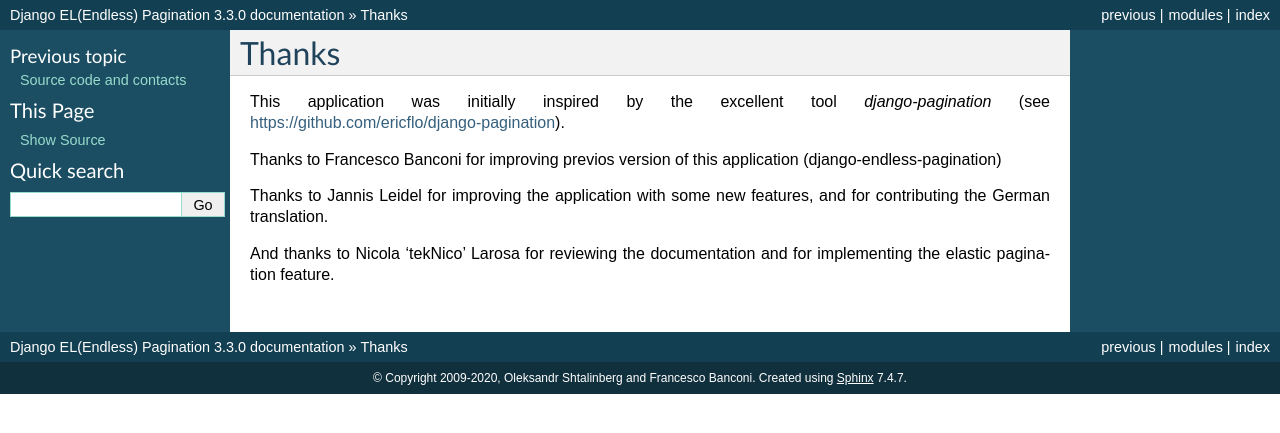
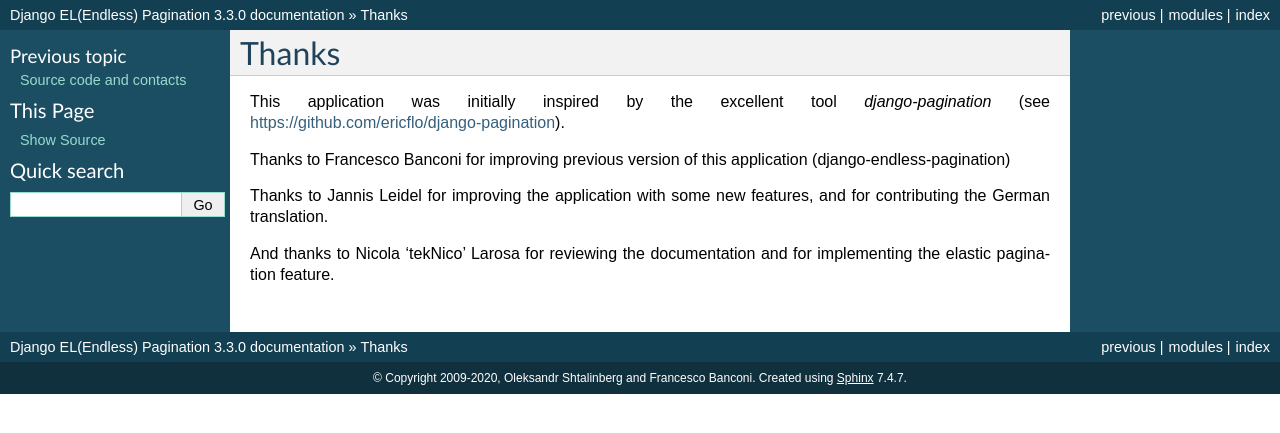
Before and after one commit to shtalinberg/django-el-pagination, a Sphinx documentation site: the page built from doc/thanks.rst, in a window 1280 px wide. Shown: the top 433 px of the page. Built offline with Sphinx 7.4.7, drawn with Linux system fonts in a browser that asks for light colours.

Commit message:
docs: Fix a few typos
There are small typos in:
- doc/generic_views.rst
- doc/thanks.rst
- doc/twitter_pagination.rst
- el_pagination/models.py
- el_pagination/tests/integration/__init__.py
- el_pagination/views.py

Fixes:
- Should read `function` rather than `fuction`.
- Should read `previous` rather than `previos`.
- Should read `lookups` rather than `lokups`.
- Should read `iterable` rather than `interable`.
- Should read `infinite` rather than `inifinite`.

Signed-off-by: Tim Gates <tim.gates@iress.com>

```diff
--- a/doc/generic_views.rst
+++ b/doc/generic_views.rst
@@ -93,7 +93,7 @@
         template_name = "myapp/publisher_list.html"
         context_object_name = "publisher_list"
 
-or fuction-based::
+or function-based::
 
     def entry_index(request, template='myapp/publisher_list.html'):
         context = {
--- a/doc/thanks.rst
+++ b/doc/thanks.rst
@@ -4,7 +4,7 @@
 This application was initially inspired by the excellent tool
 *django-pagination* (see https://github.com/ericflo/django-pagination).
 
-Thanks to Francesco Banconi for improving previos version of this application
+Thanks to Francesco Banconi for improving previous version of this application
 (django-endless-pagination)
 
 Thanks to Jannis Leidel for improving the application with some new features,
--- a/doc/twitter_pagination.rst
+++ b/doc/twitter_pagination.rst
@@ -13,7 +13,7 @@
         def get_queryset(self):
             return Entry.objects.all()
 
-or fuction-based::
+or function-based::
 
     def entry_index(request, template='myapp/entry_list.html'):
         context = {
@@ -55,7 +55,7 @@
         def get_queryset(self):
             return Entry.objects.all()
 
-or fuction-based::
+or function-based::
 
     def entry_list(request,
         template='myapp/entry_list.html',
```
Also changed, not shown: 3 other files.
